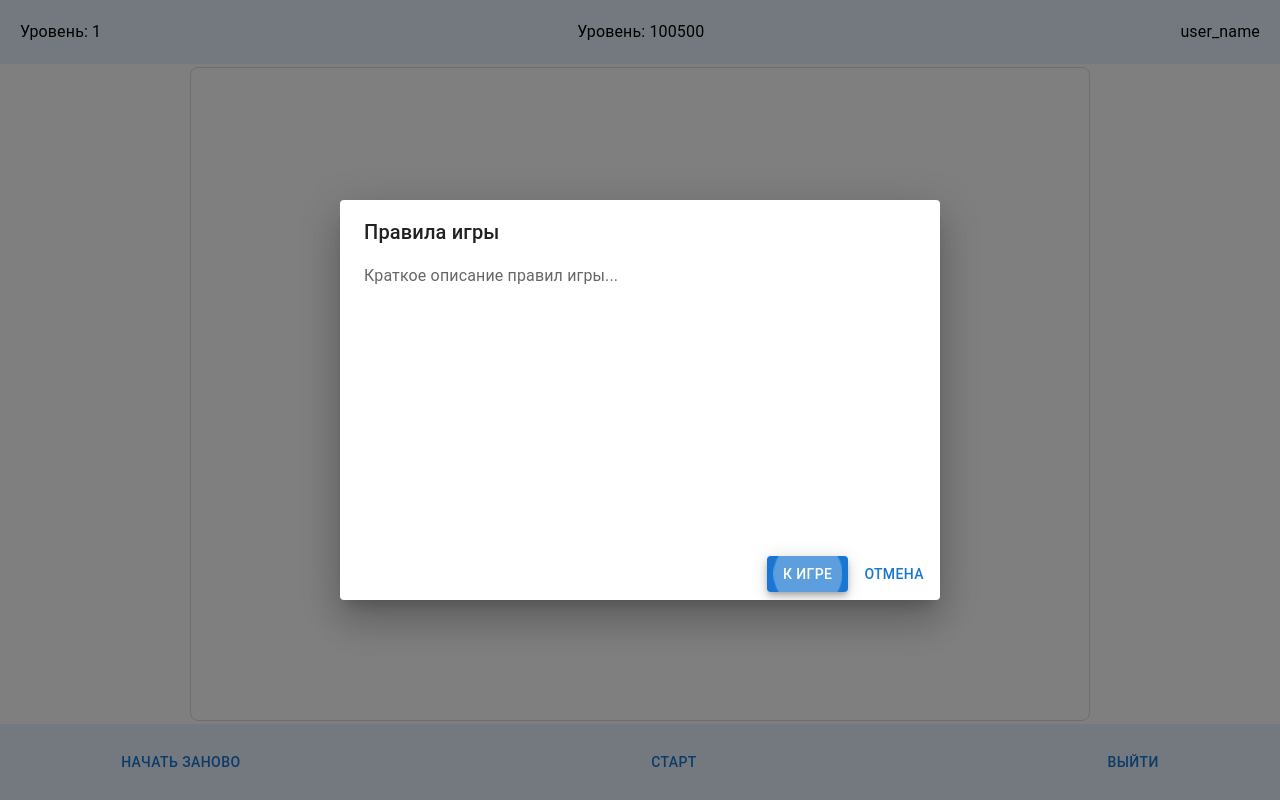
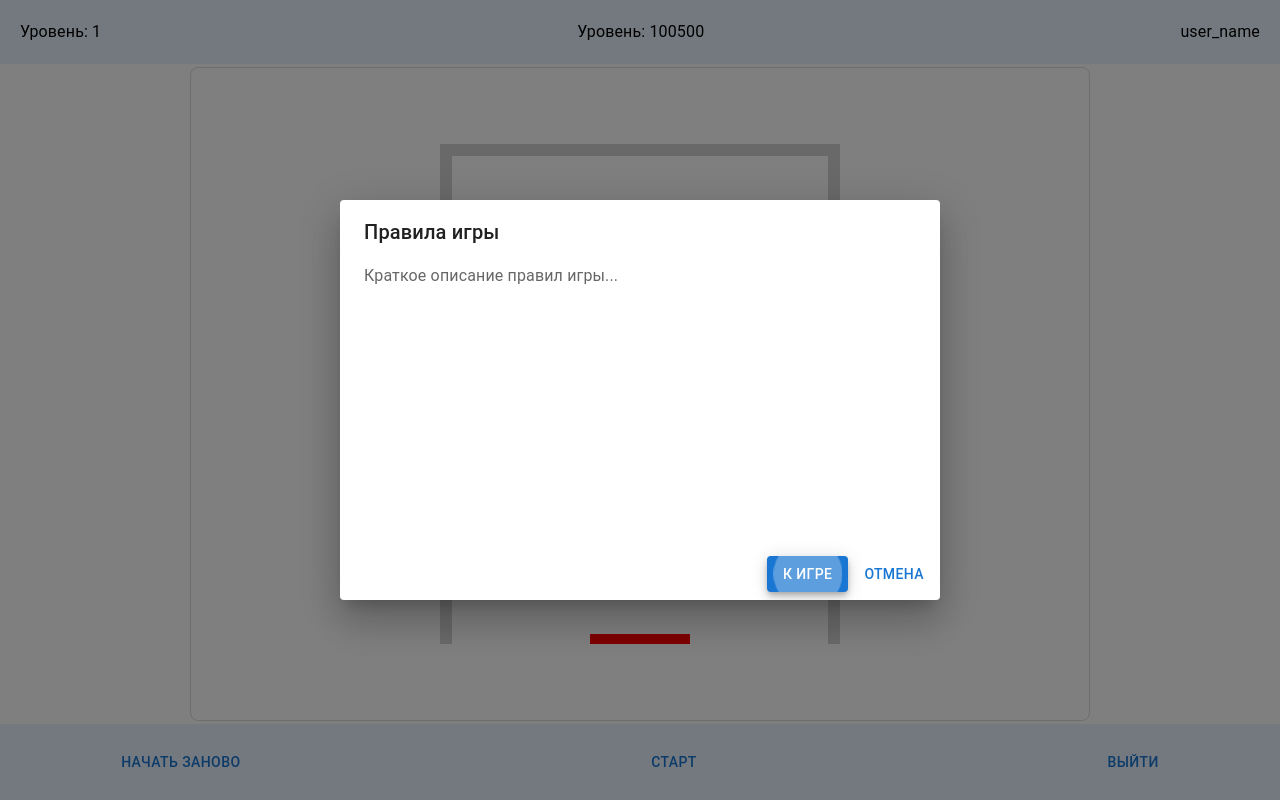
Before and after one commit to ArkanoidTeam/theGame, a React (Vite) app in the folder packages/client/: page /arkanoid in a window 1280 px wide. Built offline with nearby package versions, Linux system fonts and the light colour scheme.

Commit message:
conflict resolved

```diff
--- a/packages/client/src/pages/arkanoid/Arkanoid.tsx
+++ b/packages/client/src/pages/arkanoid/Arkanoid.tsx
@@ -1,5 +1,6 @@
-import React, { FC, useState } from 'react'
+import { FC, useEffect, useRef, useState } from 'react'
 import { Button } from '@mui/material'
+import { Game } from '../../utils/arkanoid-logic/game'
 import {
   Header,
   Footer,
@@ -55,7 +56,18 @@ const Arkanoid: FC = () => {
     setOpen(false)
     navigate('/')
   }
+  const canvasRef = useRef<HTMLCanvasElement>(null)
 
+  useEffect(() => {
+    const canvas = canvasRef.current as HTMLCanvasElement
+    if (!canvas) {
+      console.error('Canvas element not found')
+      return
+    }
+    const context = canvas.getContext('2d') as CanvasRenderingContext2D
+    const newGame = new Game(canvas, context)
+    newGame.init()
+  }, [])
   return (
     <PageContainer>
       <Header>
@@ -65,6 +77,7 @@ const Arkanoid: FC = () => {
       </Header>
       <MainContent>
         <StyledContainer component="main" maxWidth="md">
+          <canvas width="400" height="500" id="game" ref={canvasRef} />
           <StyledWrapper />
         </StyledContainer>
       </MainContent>
```
